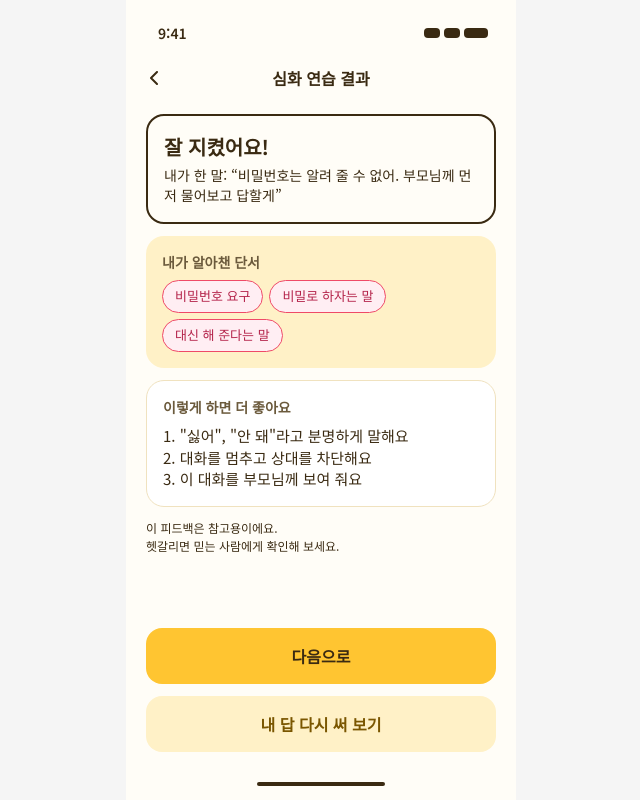
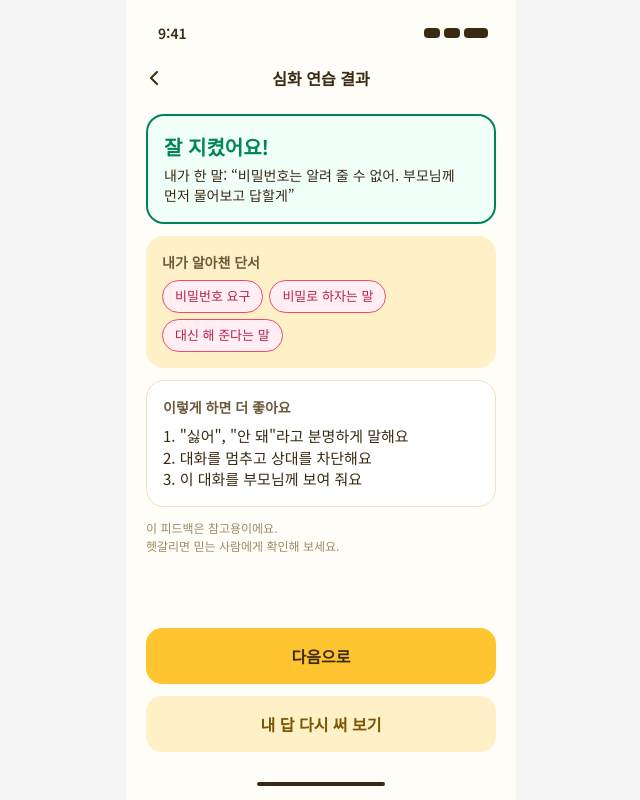
Before and after one commit to line1thon-15/frontend, a React (Vite) app: page /child/deepen/result in a window 1280 px wide. Shown: the whole page, without its empty margins (319-959 px from the left). Built offline with nearby package versions, Linux system fonts and the light colour scheme.

Commit message:
fix: Y7-3 초록·연한 글자 색 토큰 추가, 내가 한 말 줄바꿈을 단어 단위로
Co-Authored-By: Claude Sonnet 5.5 <noreply@anthropic.com>
Claude-Session: https://claude.ai/code/session_01LEfxZBpz5bTDnEPLxqZYTg

```diff
--- a/src/index.css
+++ b/src/index.css
@@ -33,4 +33,12 @@
   --color-mint-soft: #ddf5e8;        /* 연한 민트 (홈 성장 기록 아이콘 배경) */
   --color-progress: #fff5d6;         /* 영역별 진행 칩 배경 */
   --color-subtle: #7a6a4c;           /* 카드 설명 글자 */
+
+  /* Figma 명세 추가 색 */
+  --color-chip: #ffe79a;             /* 배지·칩 배경, 진행 바 바탕 */
+  --color-clue-soft: #fff1c2;        /* 단서 칩 배경 */
+  --color-clue-ink: #8a6100;         /* 단서 칩 테두리·글자 */
+  --color-success: #008556;          /* 초록 칩·힌트 버튼·결과 박스 테두리·글자 */
+  --color-success-soft: #f1fff9;     /* 초록 칩·힌트 버튼·결과 박스 배경 */
+  --color-faint: #9c8a66;            /* 가장 연한 안내 문구 */
 }
--- a/src/pages/DeepenResult.jsx
+++ b/src/pages/DeepenResult.jsx
@@ -25,7 +25,7 @@ export default function DeepenResult() {
       <main className="flex flex-1 flex-col gap-3 px-5 pt-3">
         <section className="flex flex-col gap-1 rounded-[1.125rem] border-2 border-success bg-success-soft p-4">
           <h2 className="text-xl leading-[1.45] font-bold text-success">{title}</h2>
-          <p className="text-sm leading-[1.45]">내가 한 말: “{myAnswer}”</p>
+          <p className="text-sm leading-[1.45] break-keep">내가 한 말: “{myAnswer}”</p>
         </section>
 
         <section className="flex flex-col gap-2 rounded-[1.125rem] bg-surface-soft p-4">
```
